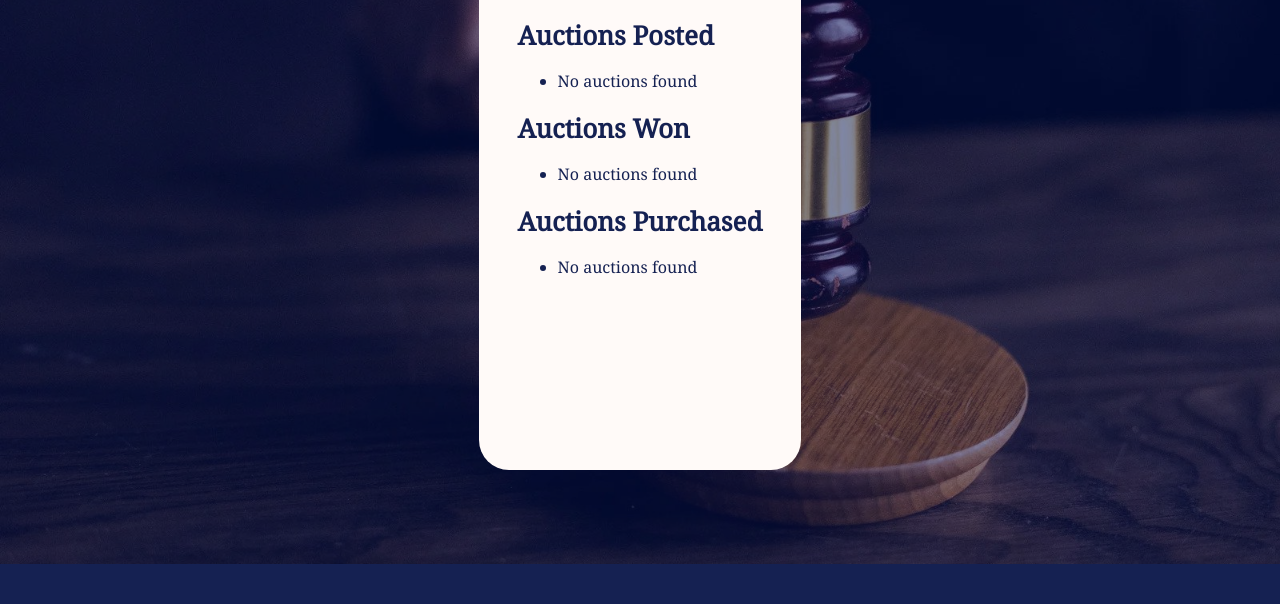
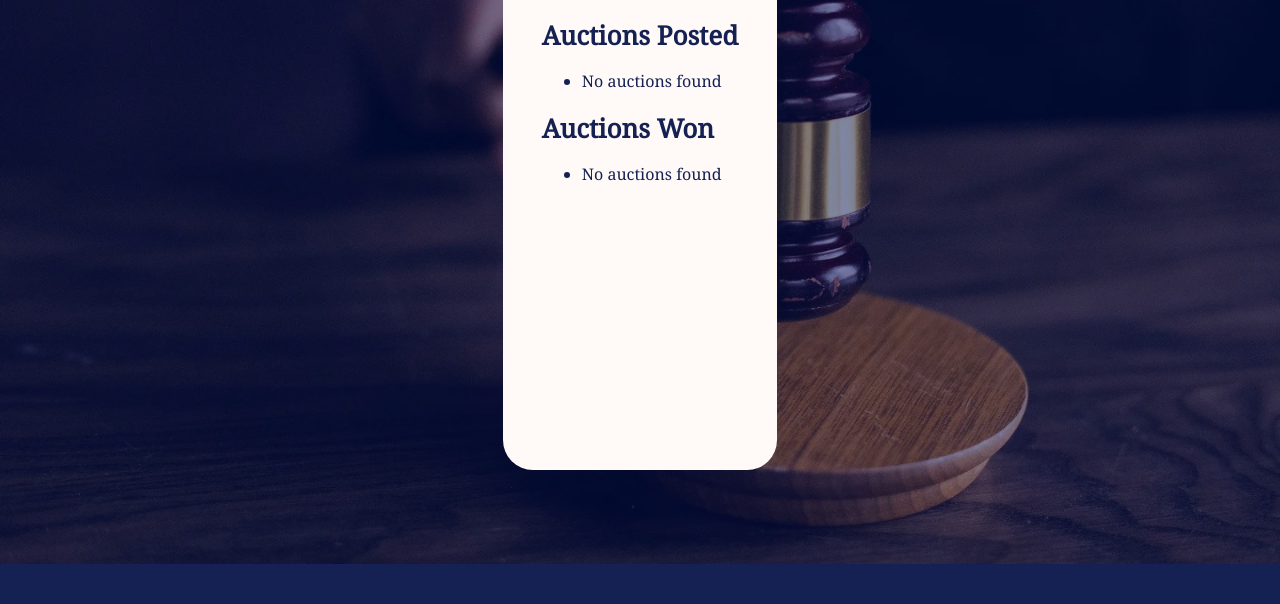
Before and after one commit to enochand/CSE312Project, a Flask app: template templates/profile.html in a window 1280 px wide. Shown: the part 286-890 px from the top of the page. Run offline with Flask 3, Linux system fonts and the light colour scheme; the template is opened without the code that fills it, so the values that code supplies are empty; some libraries are stand-ins or nearby versions; some web fonts are replaced.

Commit message:
Removed auctions purchased from user page

```diff
--- a/main.py
+++ b/main.py
@@ -106,13 +106,11 @@
     username = user.get('username', None)
     user_auctions_posted = data.find_posted_auctions_by_username(username)
     user_auctions_won = data.find_won_auctions_by_username(username)
-    user_auctions_purchased = data.find_purchased_auctions_by_username(username)
     if user:
         user_template = render_template('profile.html', is_user=is_user,
                                         username=user["username"],
                                         posted_auctions=user_auctions_posted,
-                                        won_auctions=user_auctions_won,
-                                        purchased_auctions=user_auctions_purchased)
+                                        won_auctions=user_auctions_won)
         return user_template
     return "User not found"
 
--- a/templates/profile.html
+++ b/templates/profile.html
@@ -64,16 +64,6 @@
           {% endfor %}
           </ul>
 
-      <h1>Auctions Purchased</h1>
-
-          <ul>
-          {% for auction in purchased_auctions %}
-                <li>Creator: {{ auction.username }}, Item: {{ auction.description }}, Highest Bid: {{ auction.highest_bid }}, Highest Bidder: {{ auction.highest_bidder }}</li>
-          {% else %}
-                <li>No auctions found</li>
-          {% endfor %}
-          </ul>
-
       {% else %}
 
       <h1>Auctions Posted</h1>
@@ -96,16 +86,6 @@
           {% endfor %}
           </ul>
 
-      <h1>Auctions Purchased</h1>
-
-          <ul>
-          {% for auction in purchased_auctions %}
-                <li>Creator: {{ auction.username }}, Item: {{ auction.description }}, Highest Bid: {{ auction.highest_bid }}, Highest Bidder: {{ auction.highest_bidder }}</li>
-          {% else %}
-                <li>No auctions found</li>
-          {% endfor %}
-          </ul>
-
       {% endif %}
     </div>
   </div>
```
Also changed, not shown: data.py (+0 -17 lines).
